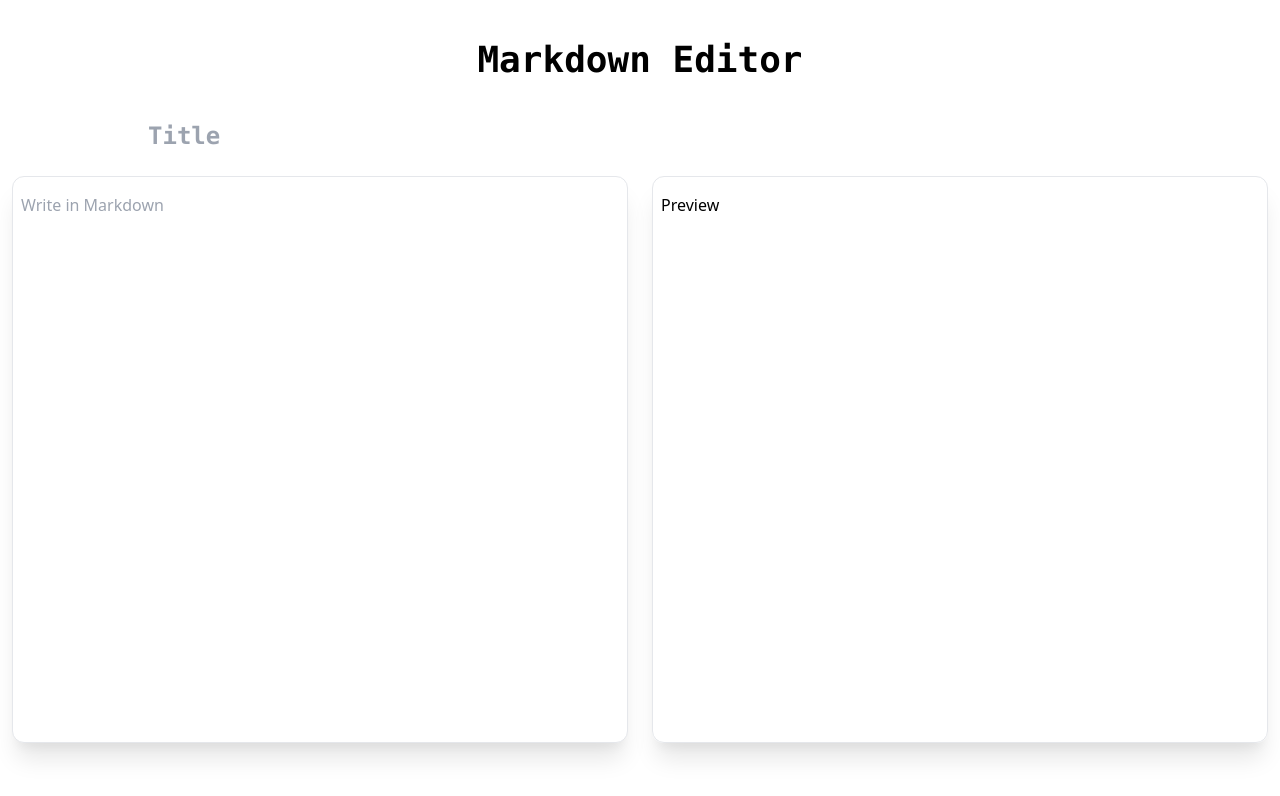
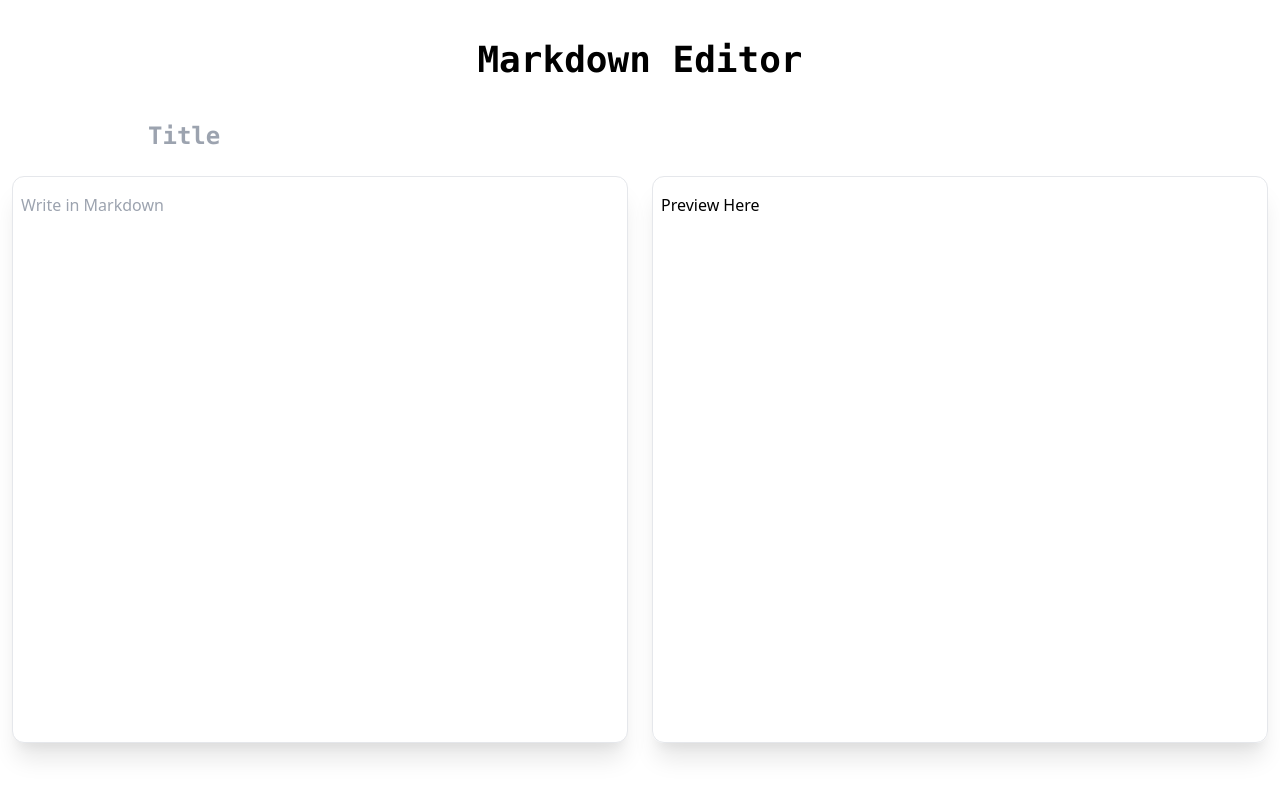
Before and after one commit to yn4k4nishi/md-editor, a Next.js app: page / in a window 1280 px wide. Shown: the top 796 px of the page. Built offline with nearby package versions, Linux system fonts and the light colour scheme.

Commit message:
:+1: Update : 文字の修正

```diff
--- a/pages/index.js
+++ b/pages/index.js
@@ -25,7 +25,7 @@ export default function Editor(){
                 </div>
                 <div className="w-1/2 mx-3">
                   <div className="resize-none w-full h-full border shadow-xl mb-5 rounded-xl focus:outline-none py-4 px-2">
-                    Preview
+                    Preview Here
                   </div>
                 </div>
               </div>
```
